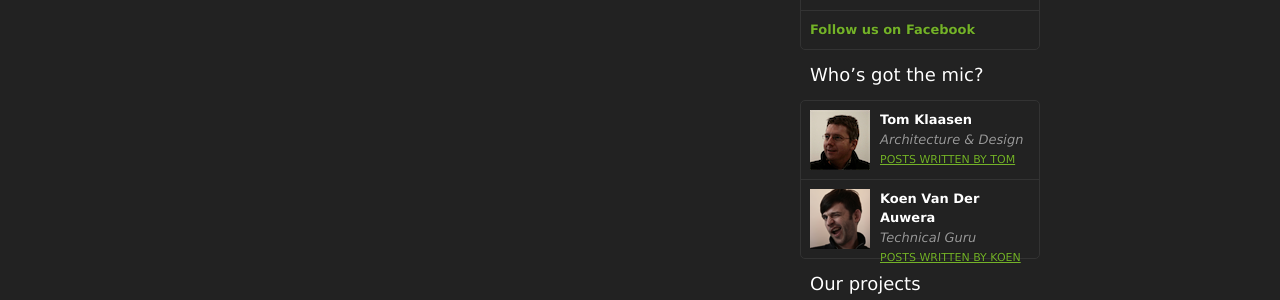
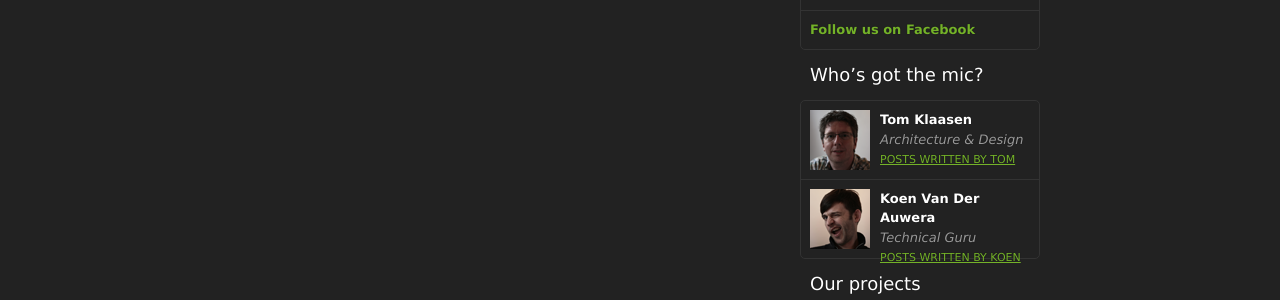
Before and after one commit to 10to1/10to1.github.com, a Jekyll site: the page built from cocoa/index.html, in a window 1280 px wide. Shown: the part 527-827 px from the top of the page. Built offline with Jekyll 4.4.1, drawn with Linux system fonts in a browser that asks for light colours; comment, search, counter and statistics services are not loaded.

Commit message:
new photo for tom

```diff
--- a/_layouts/default.html
+++ b/_layouts/default.html
@@ -85,7 +85,7 @@
 							<strong>Tom Klaasen</strong>
 							<em>Architecture &amp; Design</em>
 							<a href="/author/tom">Posts written by Tom</a>
-							<img src="/img/tom.jpg" alt="Picture of Tom" />
+							<img src="/img/tom.png" alt="Picture of Tom" />
 						</li>
 						<li>
 							<strong>Koen Van Der Auwera</strong>
```
